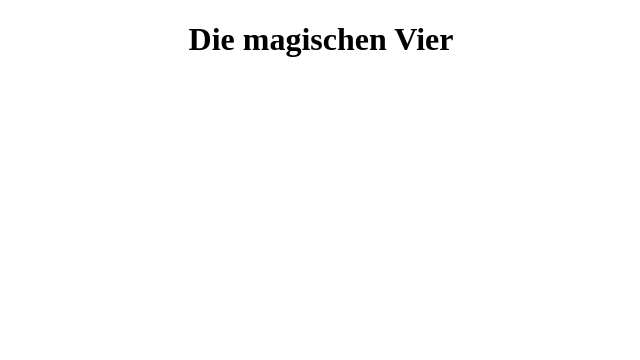
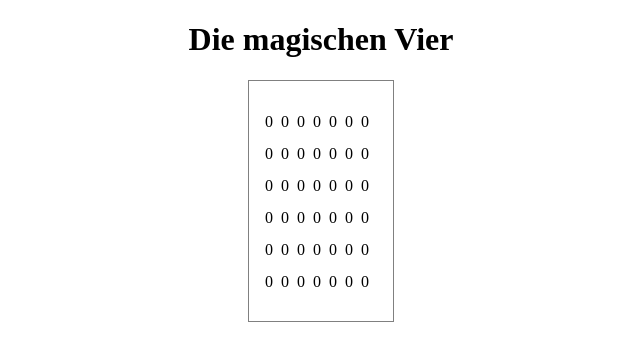
Before and after one commit to tine-krueger/connect-four, a React app: page / in a window 1280 px wide. Shown: the top 360 px of the page, without its empty margins (319-959 px from the left). Built offline with nearby package versions, Linux system fonts and the light colour scheme.

Commit message:
initial Board

```diff
--- a/src/App.js
+++ b/src/App.js
@@ -1,10 +1,33 @@
 import React from 'react'
+import styled from 'styled-components'
 import Header from './components/Header'
+import { useBoard } from './hooks/useBoard'
 
 export default function App() {
+    const [board, dispatch] = useBoard()
+
     return (
         <div>
             <Header>Die magischen Vier</Header>
+            <Board>
+                {board.map((column, i) => <div key={i}>
+                        {column.map((element, i) => <p key={i}>{element}</p>)}
+                    </div>)}
+            </Board>
         </div>
     )
 }
+
+const Board = styled.div`
+    display: flex;
+    border: 1px solid grey;
+    width: fit-content;
+    padding: 1em;
+    margin-left: auto;
+    margin-right: auto;
+
+    p {
+        width: 1em;
+        height: 1em;
+    }
+`
--- /dev/null
+++ b/src/services/initialiseBoard.js
@@ -0,0 +1,11 @@
+export function initialBoard() {
+    let newBoard = []
+    for (let x = 0; x < 7; x++) {
+        let newColumn =  []
+        for ( let y = 0; y < 6; y++) {
+            newColumn.push(0)
+        }
+        newBoard.push(newColumn)
+    }
+    return newBoard
+}
```
Also changed, not shown: 1 other file (tests, documents, lock files or other folders).
